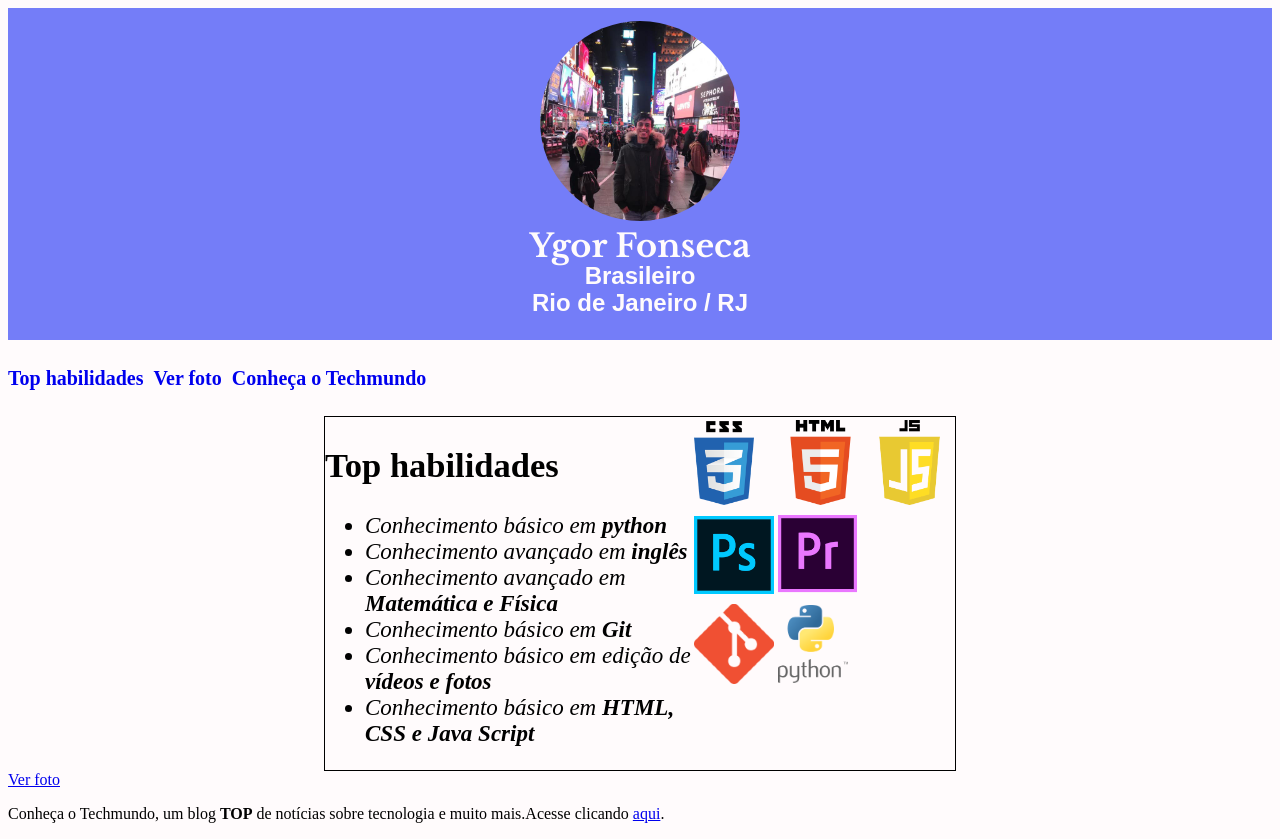
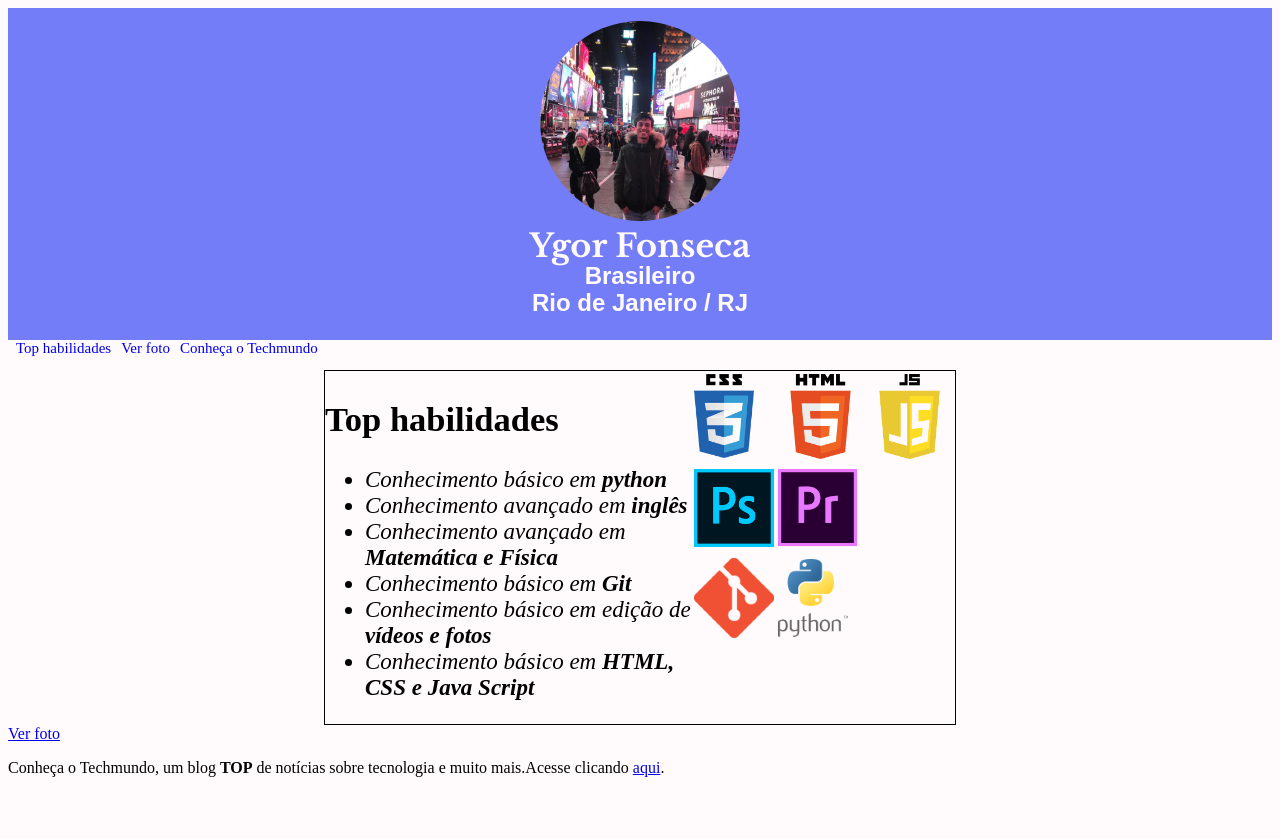
Before and after one commit to ygorvmdf/ygorvmdf.github.io, a plain HTML site: page index.html in a window 1280 px wide. After the commit the page ends 800 px from the top, so only its background shows below. Drawn offline with nearby package versions, Linux system fonts and the light colour scheme.

Commit message:
making the internals links smallers and closer to the header

```diff
--- a/index.html
+++ b/index.html
@@ -15,9 +15,9 @@
             <h2>Rio de Janeiro / RJ</h2>
         </div>
         <div class="internal-links">
-            <h4><a href="#habilidades">Top habilidades</a></h4>
-            <h4><a href="#foto">Ver foto</a></h4>
-            <h4><a href="#techmundo">Conheça o Techmundo</a></h4>
+            <a href="#habilidades">Top habilidades</a>
+            <a href="#foto">Ver foto</a>
+            <a href="#techmundo">Conheça o Techmundo</a>
         </div>
         <div class="container-habilidades">
             <div class="habilidades-descricao">
--- a/style.css
+++ b/style.css
@@ -24,12 +24,16 @@ body {
 
 .internal-links{
     display: flex;
-    font-size: 20px;
+    font-size: 15px;
+    margin-left: 8px;
+    height: 30px;
+    padding: 0px;
 }
 
-.internal-links h4 a {
+.internal-links a {
+    margin-top: 0px;
+    text-decoration: none;
     margin-right: 10px;
-    text-decoration: none;
 }
 
 .container-habilidades {
```
